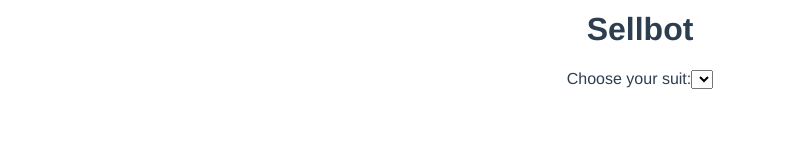
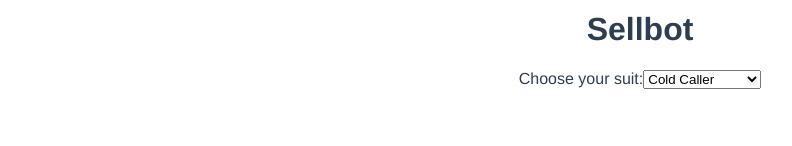
Before and after one commit to baileyborchert/cog-xp-calculator-2.0, a Vue app: page / in a window 1280 px wide. Shown: the part 154-300 px from the top of the page, without its empty margins (0-792 px from the left). Built offline with nearby package versions, Linux system fonts and the light colour scheme.

Commit message:
BUILD: Updated to update Cog HQ data on Cog Type change.

```diff
--- a/src/components/cog-hq/cog-hq.vue
+++ b/src/components/cog-hq/cog-hq.vue
@@ -1,13 +1,18 @@
 <template>
   <h1 v-text="cogType" />
 
-  <form>
+  <form v-if="hqData">
     <label for="suit">Choose your suit:</label>
 
     <select
       id="suit"
     >
-
+      <option
+        v-for="(cog, index) in hqData.cogs"
+        :selected="index === 0"
+        :key="cog.name"
+        v-text="cog.name"
+      />
     </select>
   </form>
 </template>
@@ -21,6 +26,15 @@ export default {
   data() {
     return {
       hqData: null,
+    }
+  },
+
+  watch: {
+    /**
+     * On changes to Cog type, update HQ data.
+     */
+    cogType: function() {
+      this.getHqData()
     }
   },
 
```
